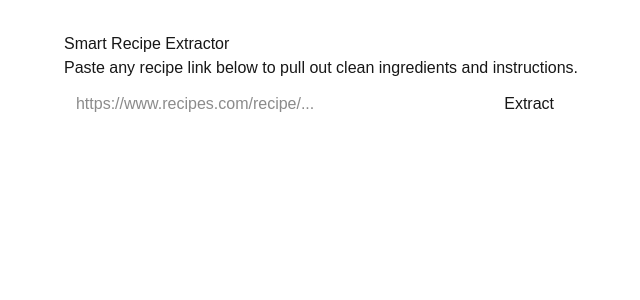
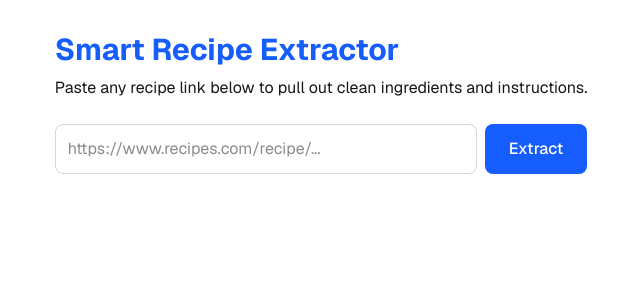
Before and after one commit to joshruiz1414/smart-recipe-extractor, a Next.js app: page / in a window 1280 px wide. Shown: the top 300 px of the page, without its empty margins (319-959 px from the left). Built offline with nearby package versions, Linux system fonts and the light colour scheme.

Commit message:
feat: added in tailwind CSS for components

```diff
--- a/src/app/page.tsx
+++ b/src/app/page.tsx
@@ -57,24 +57,24 @@ export default function Home() {
 };
 
 return (
-    <main style={{ maxWidth: "800px", margin: "0 auto", padding: "2rem", fontFamily: "sans-serif" }}>
-      <h1>Smart Recipe Extractor</h1>
-      <p>Paste any recipe link below to pull out clean ingredients and instructions.</p>
+    <main className="max-w-3xl mx-auto p-8 font-sans">
+      <h1 className="text-3xl font-bold text-blue-600 mb-2">Smart Recipe Extractor</h1>
+      <p className="text-white-600 mb-6">Paste any recipe link below to pull out clean ingredients and instructions.</p>
 
       {/* link input form */}
-      <form onSubmit={handleSubmit} style={{ display: "flex", gap: "0.5rem", marginBottom: "1.5rem" }}>
+      <form onSubmit={handleSubmit} className="flex gap-2 mb-6">
         <input
           type="url"
           required
           placeholder="https://www.recipes.com/recipe/..."
           value={url}
           onChange={(e) => setUrl(e.target.value)}
-          style={{ flex: 1, padding: "0.75rem", fontSize: "1rem" }}
+          className="flex-1 p-3 border border-gray-300 rounded-lg text-base focus:outline-none focus:ring-2 focus:ring-blue-500"
         />
         <button
           type="submit"
           disabled={loading}
-          style={{ padding: "0.75rem 1.5rem", fontSize: "1rem", cursor: loading ? "not-allowed" : "pointer" }}
+          className="px-6 py-3 bg-blue-600 text-white text-base font-medium rounded-lg hover:bg-blue-700 disabled:opacity-50 transition-colors cursor-pointer"
         >
           {loading ? "Extracting..." : "Extract"}
         </button>
@@ -82,33 +82,33 @@ return (
 
       {/* 2. error message display */}
       {error && (
-        <div style={{ padding: "1rem", background: "#fee2e2", color: "#991b1b", borderRadius: "6px", marginBottom: "1rem" }}>
+        <div className="p-4 bg-red-100 border border-red-300 text-red-800 rounded-md mb-4">
           <strong>Error:</strong> {error}
         </div>
       )}
 
       {/* 3. recipe output card */}
       {recipe && (
-        <div style={{ border: "1px solid #2710d0", borderRadius: "8px", padding: "1.5rem", background: "#00050a" }}>
-          <h2 style={{ marginTop: 0, color: "#e8ecf4" }}>{recipe.title}</h2>
+        <div className="border border-indigo-700 rounded-lg p-6 bg-slate-950 text-slate-100 shadow-xl">
+          <h2 className="text-2xl font-bold text-slate-100 mb-6 border-b border-slate-800 pb-3">{recipe.title}</h2>
 
-          <div style={{ display: "grid", gridTemplateColumns: "1fr 1fr", gap: "2rem", marginTop: "1.5rem" }}>
+          <div className="grid grid-cols-1 md:grid-cols-2 gap-8 mt-6">
             {/* ingredients Section */}
             <div>
-              <h3>Ingredients</h3>
-              <ul style={{ paddingLeft: "1.2rem", lineHeight: "1.6" }}>
+              <h3 className="text-lg font-semibold text-indigo-400 mb-3">Ingredients</h3>
+              <ul className="list-disc list-inside space-y-2 text-slate-300">
                 {recipe.ingredients.map((item, index) => (
                   <li key={index}>{item}</li>
                 ))}
               </ul>
             </div>
 
-            {/* instructions section */}
+            {/* instructions Section */}
             <div>
-              <h3>Instructions</h3>
-              <ol style={{ paddingLeft: "1.2rem", lineHeight: "1.6" }}>
+              <h3 className="text-lg font-semibold text-indigo-400 mb-3">Instructions</h3>
+              <ol className="list-decimal list-inside space-y-3 text-slate-300">
                 {recipe.instructions.map((step, index) => (
-                  <li key={index} style={{ marginBottom: "0.5rem" }}>{step}</li>
+                  <li key={index} className="leading-relaxed mb-2">{step}</li>
                 ))}
               </ol>
             </div>
```
